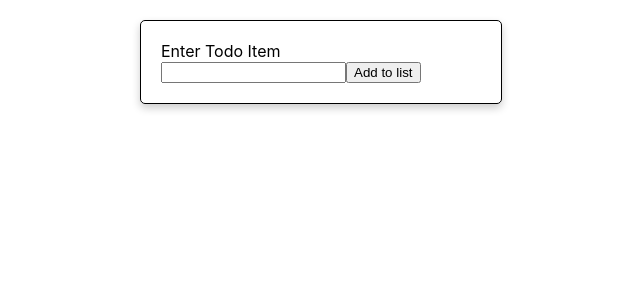
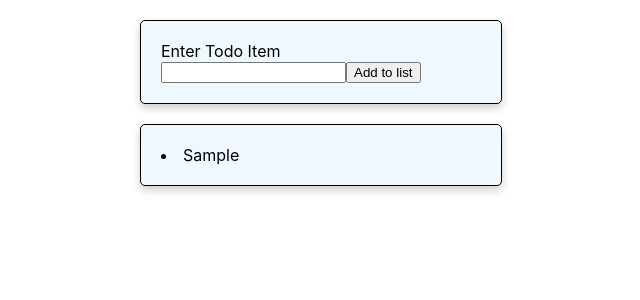
Before and after one commit to AyjayJr/react_todo, a React (Create React App) app: page / in a window 1280 px wide. Both pictures are taken after typing "Sample" into the empty fields and a click on the button "Add to list". Shown: the top 300 px of the page, without its empty margins (319-959 px from the left). Built offline with nearby package versions, Linux system fonts and the light colour scheme.

Commit message:
form button now adds todo item to list and displays

```diff
--- a/src/App.js
+++ b/src/App.js
@@ -1,15 +1,21 @@
-import React from "react";
+import React, { useState } from "react";
 import TodoForm from "./components/Todo/TodoForm";
+import TodoList from "./components/Todo/TodoList";
 
 function App() {
+  const [todoList, setTodoList] = useState([]);
 
   const addTodoHandler = (todo) => {
-    console.log(todo);
+    setTodoList(prevList => {
+      return [...prevList, { id: Math.floor(Math.random() * 100) , text: todo }];
+    });
+    console.log(todoList);
   };
 
   return (
     <div>
       <TodoForm onSubmit={addTodoHandler} />
+      <TodoList list={todoList} />
     </div>
   );
 }
--- /dev/null
+++ b/src/components/Todo/TodoList.js
@@ -0,0 +1,20 @@
+import React from "react";
+import Card from "../UI/Card";
+
+const TodoList = props => {
+	if (props.list.length === 0) {
+		return;
+	}
+
+	const clickHandler = event => {
+
+	};
+
+	return (
+		<div>
+			{props.list.map(item => (<Card key={item.id}><li>{item.text}</li></Card>))}
+		</div>
+	);
+};
+
+export default TodoList;
--- a/src/components/UI/Card.module.css
+++ b/src/components/UI/Card.module.css
@@ -5,6 +5,7 @@
 	border: 1px solid black;
 	border-radius: 5px;
 	box-shadow: 0 4px 8px 0 rgba(0, 0, 0, 0.2);
+	background-color: aliceblue;
 }
 
 .card label {
```
